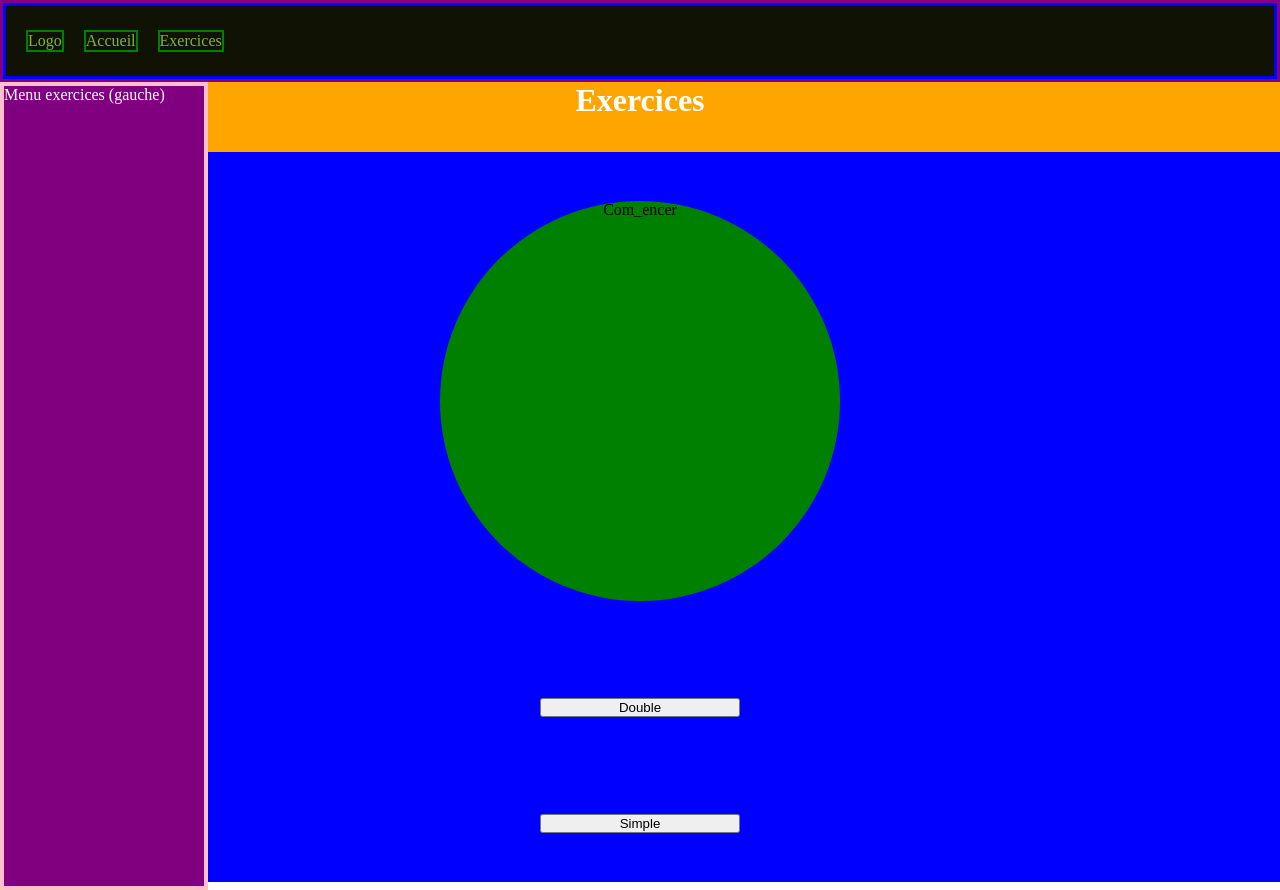
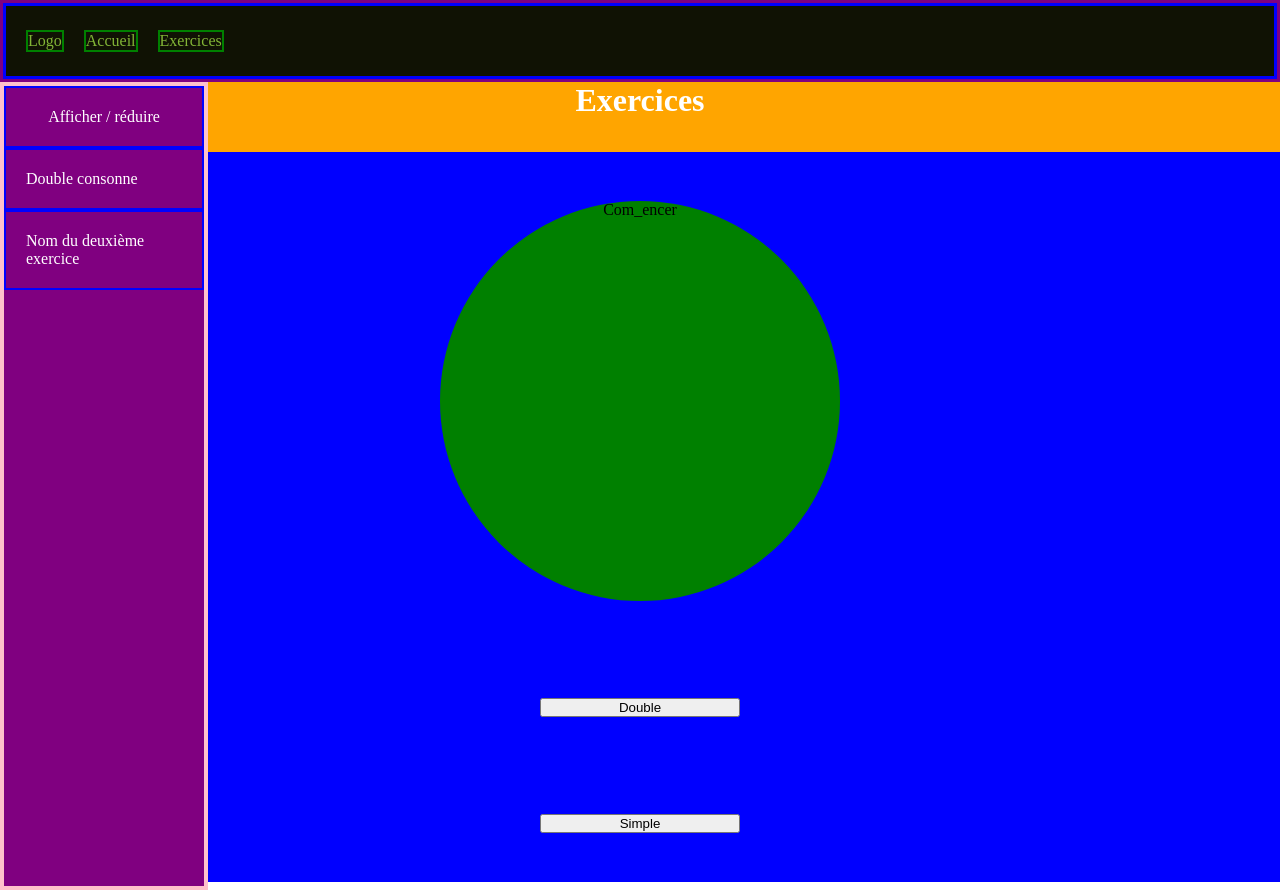
Before and after one commit to matthieuClio/LePrestigeFrancais-Front-end, a React (Vite) app: page /exercices in a window 1280 px wide. Built offline with nearby package versions, Linux system fonts and the light colour scheme.

Commit message:
Feat(exercises): componant leftMenu created.

```diff
--- /dev/null
+++ b/src/features/exercises/components/LeftMenu.tsx
@@ -0,0 +1,17 @@
+export default function LeftMenu () {
+    return (
+        <nav style={{width: 200, height: '100%', backgroundColor: 'purple', color: 'white', border: '4px solid pink', position: 'absolute', left: 0}}>
+            <ul className="list-style-none">
+                <li style={{border: '2px solid blue'}} className="text-align-center padding">
+                    Afficher / réduire
+                </li>
+                <li style={{border: '2px solid blue'}} className="padding">
+                    Double consonne
+                </li>
+                <li style={{border: '2px solid blue'}} className="padding">
+                    Nom du deuxième exercice
+                </li>
+            </ul>
+        </nav>
+    )
+}
--- a/src/features/exercises/pages/Exercises.tsx
+++ b/src/features/exercises/pages/Exercises.tsx
@@ -1,8 +1,10 @@
 // Shared
 import Menu from "../../../shared/menu/Menu";
 
+// Componants
+import LeftMenu from "../components/LeftMenu";
+
 export default function Exercises () {
-
     return (
         <>
             {/* Menu */}
@@ -10,9 +12,7 @@ export default function Exercises () {
 
             <main style={{display: 'flex', flexWrap: 'wrap', height: '100vh', backgroundColor: 'blue',  position: 'relative', flexDirection: 'column'}}>
 
-                <nav style={{width: 200, height: '100%', backgroundColor: 'purple', color: 'white', border: '4px solid pink', position: 'absolute', left: 0}}>
-                    Menu exercices (gauche)
-                </nav>
+                <LeftMenu />
 
                 {/* Exercise */}
                 <h1 style={{height: 70, backgroundColor: 'orange', color: 'white', textAlign: 'center'}}>
--- a/src/shared/menu/Menu.tsx
+++ b/src/shared/menu/Menu.tsx
@@ -5,7 +5,7 @@ export default function Menu () {
     return (
         <menu style={{border: '3px solid purple'}}>
             <nav style={{border: '3px solid blue'}}>
-                <ul style={{height: 70, textAlign: 'center', display: 'flex', alignItems: 'center'}} className="background-color-primary">
+                <ul style={{height: 70, textAlign: 'center', display: 'flex', alignItems: 'center'}} className="background-color-primary list-style-none">
                     <li style={{border: '2px solid green'}} className="margin-left">
                         <Link to='/' className="color-secondary">
                             Logo
--- a/src/styles/global.css
+++ b/src/styles/global.css
@@ -3,9 +3,6 @@
 * {
     margin: 0;
     padding: 0;
-}
-ul {
-    list-style: none;
 }
 a {
     text-decoration: none;
@@ -44,8 +41,26 @@ a {
 .font-weight-bold {
     font-weight: bold;
 }
+.text-align-center {
+    text-align: center;
+}
+.list-style-none {
+    list-style: none;
+}
 
 /* Spacing */
+.margin-top {
+    margin-top: 20px;
+}
+.margin-bottom {
+    margin-bottom: 20px;
+}
 .margin-left {
     margin-left: 20px;
 }
+.margin-right {
+    margin-right: 20px;
+}
+.padding {
+    padding: 20px;
+}
```
